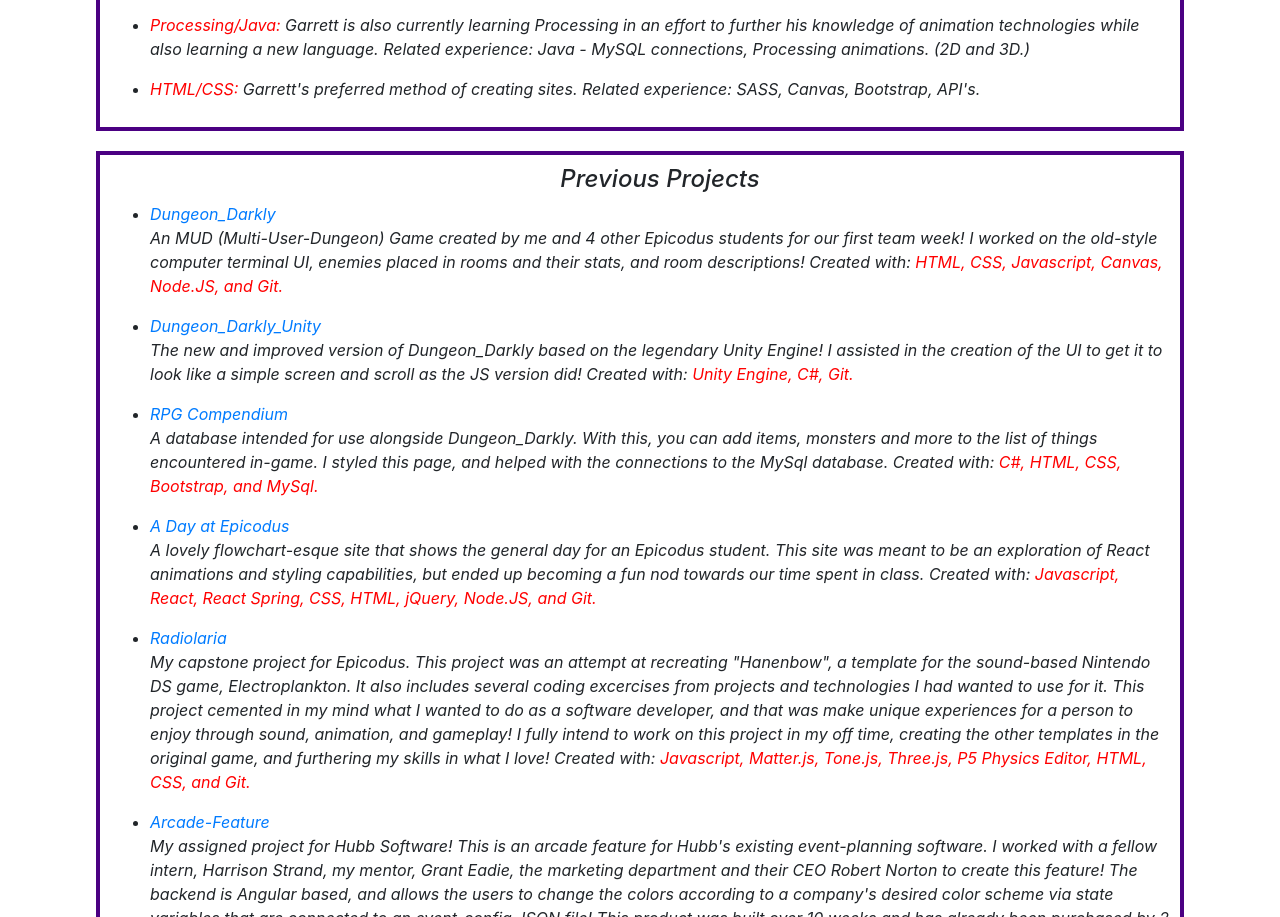
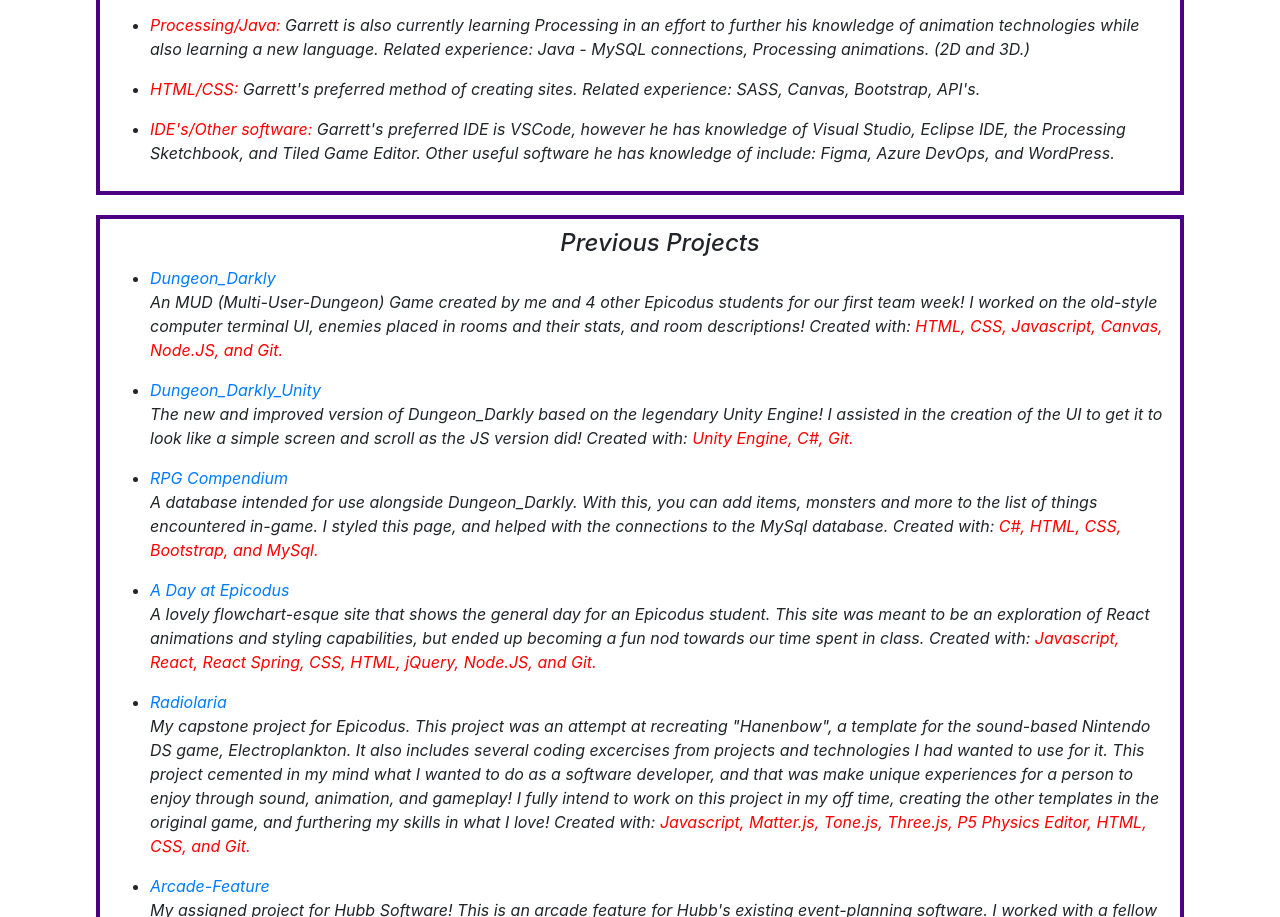
Before and after one commit to GarrettBrown-dev/My-Portfolio, a plain HTML site: page index.html in a window 1280 px wide. Shown: the part 1405-2322 px from the top of the page. Drawn offline with Linux system fonts and the light colour scheme.

Commit message:
Add other software section to tech stack.

```diff
--- a/index.html
+++ b/index.html
@@ -55,6 +55,9 @@
       </li>
       <li>
         <p><span class="highlight">HTML/CSS:</span> Garrett's preferred method of creating sites. Related experience: SASS, Canvas, Bootstrap, API's.</p>
+      </li>
+      <li>
+        <p><span class="highlight">IDE's/Other software:</span> Garrett's preferred IDE is VSCode, however he has knowledge of Visual Studio, Eclipse IDE, the Processing Sketchbook, and Tiled Game Editor. Other useful software he has knowledge of include: Figma, Azure DevOps, and WordPress.</p>
       </li>
     </ul>
   </div>
```
